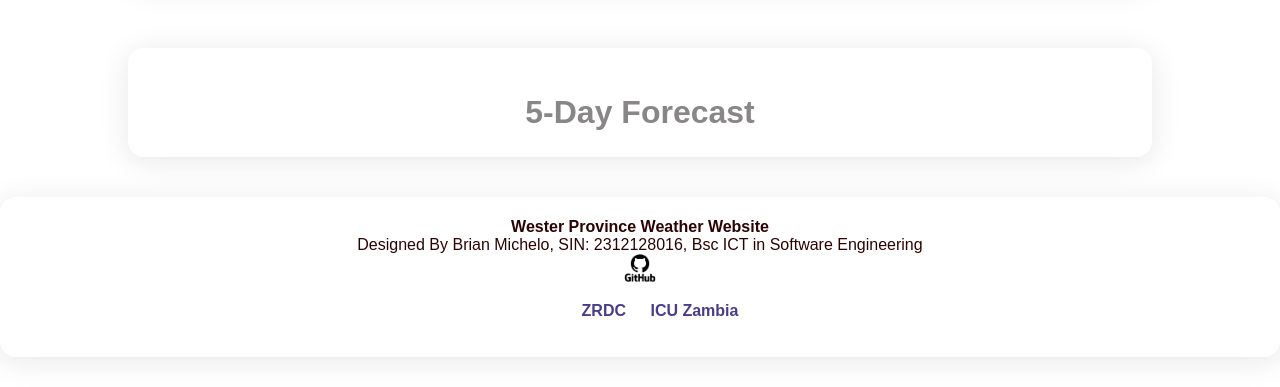
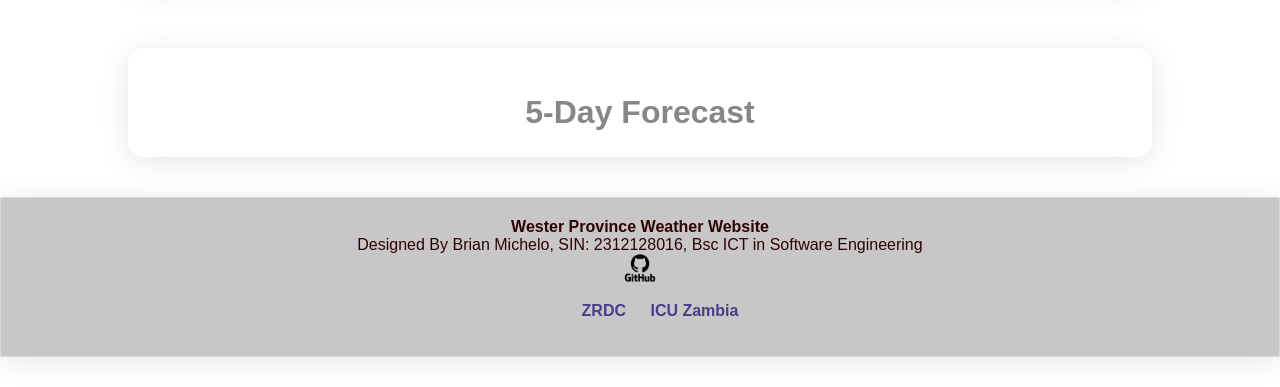
Before and after one commit to michelobrian/Weather-website-project-_SIN-2312128016, a plain HTML site: page index.html in a window 1280 px wide. Shown: the part 413-800 px from the top of the page. Drawn offline with Linux system fonts and the light colour scheme.

Commit message:
Code updates
Update

```diff
--- a/index.html
+++ b/index.html
@@ -6,6 +6,7 @@
     <title>Weather App</title>
     <link rel="stylesheet" href="style.css">
    </head>
+<body>
 <h1>Wester Province Weather App</h1>
     <div class="container">
        <h3>Find My City</h3>
--- a/style.css
+++ b/style.css
@@ -125,9 +125,8 @@ body{
         margin-top: 40px;
         color: #030628;
         padding: 20px;
-        /*background-color: rgba(0, 0, 0, 0.6);*/
-        background: rgba(255, 255, 255, 0.68);
-        border-radius: 16px;
+        background: rgba(174, 171, 171, 0.68);
+        border-radius: 1px;
         box-shadow: 0 4px 30px rgba(0, 0, 0, 0.1);
         backdrop-filter: blur(17px);
         -webkit-backdrop-filter: blur(17px);
```
